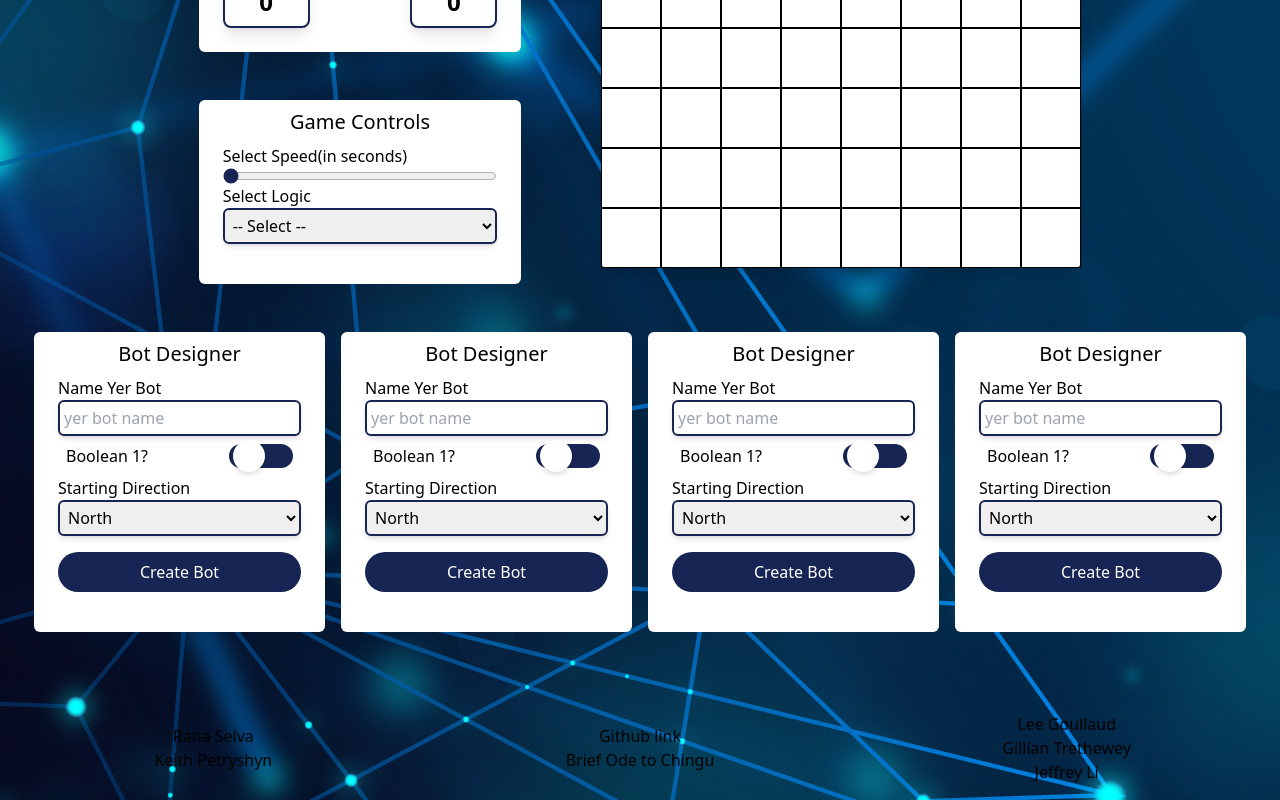
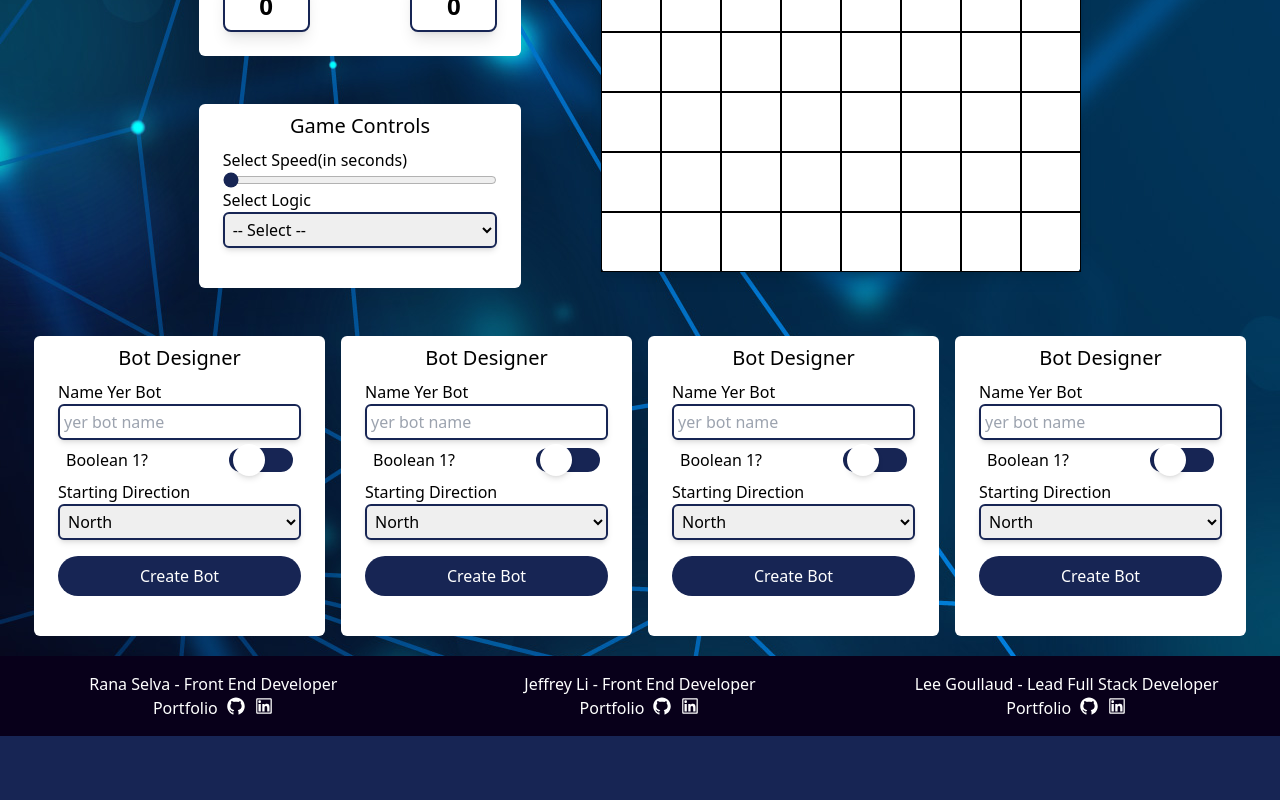
Before and after one commit to chingu-voyages/v44-tier2-team-26, a Next.js app: page /game in a window 1280 px wide. Shown: the part 292-1092 px from the top of the page. After the commit the page ends 1028 px from the top, so only its background shows below. Built offline with nearby package versions, Linux system fonts and the light colour scheme.

Commit message:
footer styling and content updated. DONE

```diff
--- a/components/Footer.jsx
+++ b/components/Footer.jsx
@@ -1,31 +1,50 @@
 import React from "react";
 import Link from "next/link";
+import {AiOutlineLinkedin, AiOutlineGithub} from 'react-icons/ai'
 //team
 function Footer() {
   return (
-    <div className="flex justify-around items-center">
+    <div className="text-white flex justify-around items-center bg-[#08001A] py-4">
       <div className="w-[30%] text-center">
         <ul>
-          <li>Rana Selva</li>
-          <li>Keith Petryshyn</li>
+          <li>Rana Selva - Front End Developer</li>
+         <li className="flex items-center justify-around">
+            <div className="flex">
+              <Link href='https://ranasoyakcodes.dev/' target="_blank">Portfolio</Link>
+              <div className="flex">
+                <Link href='https://github.com/rselvasoyak' target="_blank"><AiOutlineGithub className="mx-2 text-xl"/></Link>
+                <Link href='https://www.linkedin.com/in/ranasoyakcodes/' target="_blank"><AiOutlineLinkedin className="text-xl"/></Link>
+              </div>
+            </div>
+          </li>
+        </ul>
+      </div>
+      <div className="w-[30%] text-center">
+      <ul>
+          <li>Jeffrey Li - Front End Developer</li>
+          <li className="flex items-center justify-around">
+            <div className="flex">
+              <Link href='https://jeffrey-li-website.vercel.app/' target="_blank">Portfolio</Link>
+              <div className="flex">
+                <Link href='https://github.com/JeffLi117' target="_blank"><AiOutlineGithub className="mx-2 text-xl"/></Link>
+                <Link href='https://www.linkedin.com/in/jeffrey-li-do/' target="_blank"><AiOutlineLinkedin className="text-xl"/></Link>
+              </div>
+            </div>
+          </li>
         </ul>
       </div>
       <div className="w-[30%] text-center">
         <ul>
-          <Link
-            href="https://github.com/chingu-voyages/v44-tier2-team-26"
-            target="_blank"
-          >
-            <li>Github link</li>
-          </Link>
-          <li>Brief Ode to Chingu</li>
-        </ul>
-      </div>
-      <div className="w-[30%] text-center">
-        <ul>
-          <li>Lee Goullaud</li>
-          <li>Gillian Trethewey</li>
-          <li>Jeffrey Li</li>
+          <li>Lee Goullaud - Lead Full Stack Developer</li>
+          <li className="flex items-center justify-around">
+            <div className="flex">
+              <Link href='http://www.leegoullaud.com/' target="_blank">Portfolio</Link>
+              <div className="flex">
+                <Link href='https://github.com/egoullaud' target="_blank"><AiOutlineGithub className="mx-2 text-xl"/></Link>
+                <Link href='https://www.linkedin.com/in/lee-goullaud/' target="_blank"><AiOutlineLinkedin className="text-xl"/></Link>
+              </div>
+            </div>
+          </li>
         </ul>
       </div>
     </div>
--- a/pages/game.jsx
+++ b/pages/game.jsx
@@ -7,8 +7,8 @@ import UserControls from "@/components/UserControls";
 import ChinguOde from '@/components/ChinguOde';
 function game() {
   return (
-       <div className='py-4'>
-      <main className="flex flex-col mb-[5rem]">
+       <div className=''>
+      <main className="flex flex-col my-5">
         <ChinguOde/>
         <div className="flex justify-center items-center gap-[5rem]">
           {/* aside section */}
```
